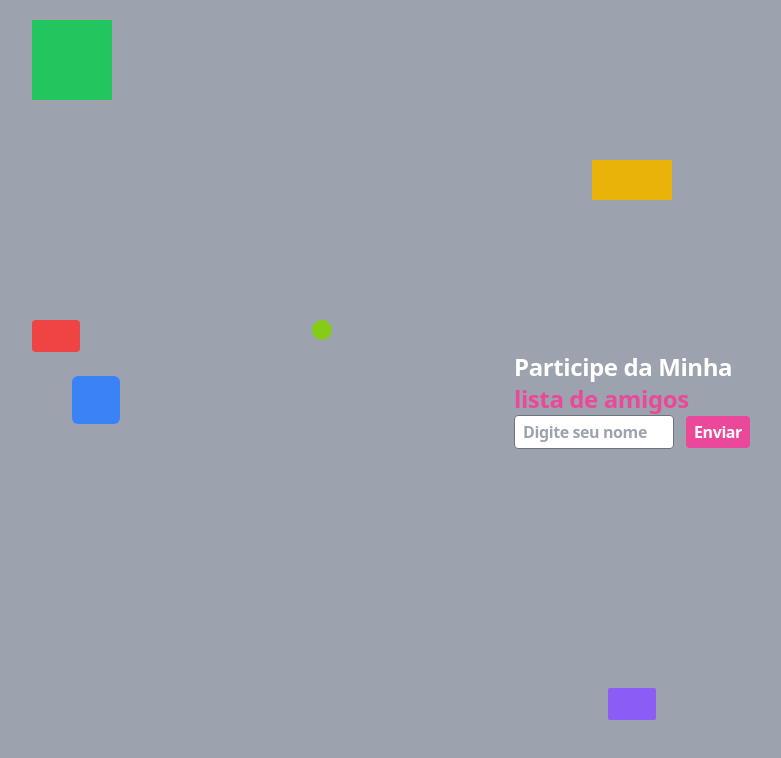
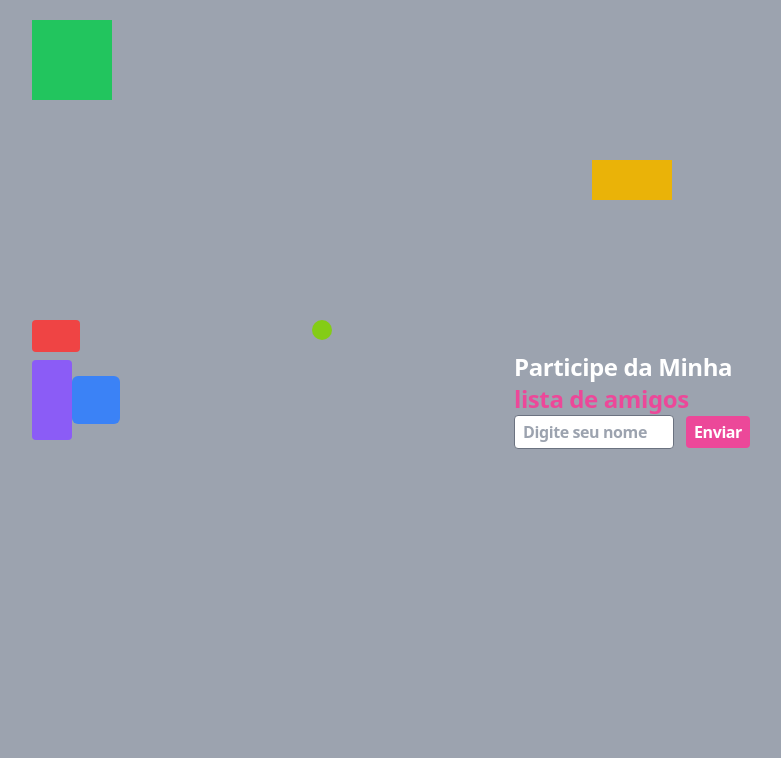
Before and after one commit to DhanielB/Amigos, a React (Vite) app: page / in a window 1280 px wide. Shown: the top 758 px of the page, without its empty margins (8-789 px from the left). Built offline with nearby package versions, Linux system fonts and the light colour scheme.

Commit message:
Update App.jsx

```diff
--- a/src/App.jsx
+++ b/src/App.jsx
@@ -52,11 +52,11 @@ export default function App() {
          <div className='
           absolute
           bg-violet-500
-          w-12
-          left-90
-          bottom-20
-          h-8
-          rounded-sm
+          w-10
+          left-10
+          bottom-90
+          h-20
+          rounded
         '/>
         <div className='
           absolute
```
